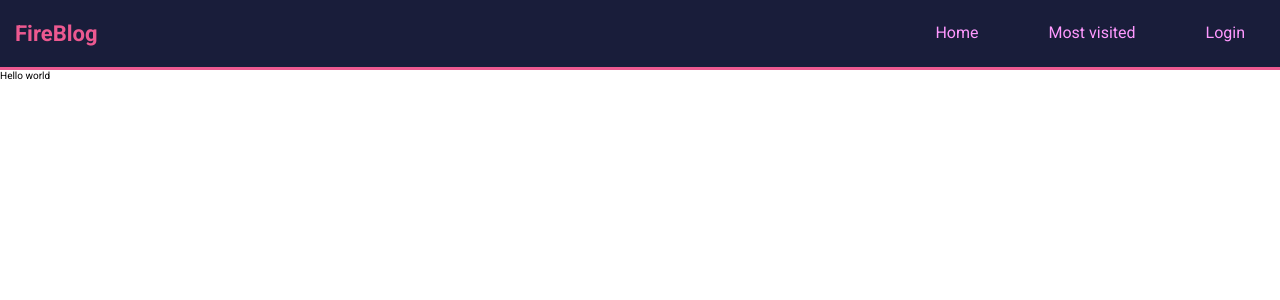
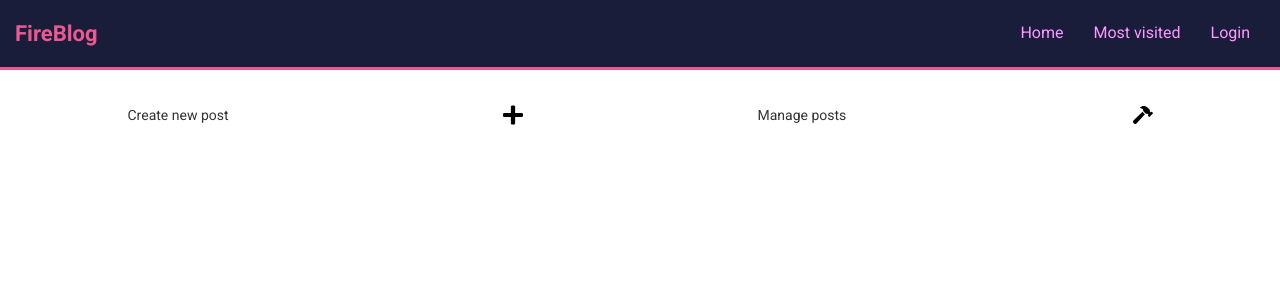
Before and after one commit to Romario-Negreiros/FireBlog, a React (Create React App) app: page / in a window 1280 px wide. Shown: the top 300 px of the page. Built offline with nearby package versions, Linux system fonts and the light colour scheme.

Commit message:
finished create account flow + created user profile view on navbar + create post and manage post components added to home + refactored navbar handle menu open

```diff
--- a/src/components/Home/Home.tsx
+++ b/src/components/Home/Home.tsx
@@ -1,12 +1,29 @@
-import { FC } from 'react';
-import { Container } from './styles';
+// Modules or libs content
+import { FC, useContext } from 'react';
+// Images
+import PlusIcon from '../../assets/plus-solid.svg';
+import ManageIcon from '../../assets/hammer-solid.svg';
+// Components
+import { Container, UserOption } from './styles';
+// Context
+import userContext from '../../context/UserContext';
 
 const Home: FC = () => {
+    const context = useContext(userContext);
+    console.log(context);
+
     return (
         <Container>
-            Hello world
+            <UserOption>
+                <p>Create new post</p>
+                <img src={PlusIcon} alt="plus icon"></img>
+            </UserOption>
+            <UserOption>
+                <p>Manage posts</p>
+                <img src={ManageIcon} alt="manage icon"></img>
+            </UserOption>
         </Container>
-    )
-}
+    );
+};
 
-export default Home
+export default Home;
--- a/src/components/Home/styles.ts
+++ b/src/components/Home/styles.ts
@@ -1,5 +1,43 @@
 import styled from 'styled-components';
 
-export const Container = styled.div`
+export const Container = styled.main`
+    padding: 2rem;
+    display: grid;
+    grid-template-columns: 1fr;
+    grid-template-rows: 50px 50px auto;
+    justify-items: center;
+    @media screen and (min-width: 700px) {
+        grid-template-columns: 1fr 1fr;
+        gap: 2rem;
+    }
+`;
 
+export const UserOption = styled.div`
+    background: #fff;
+    cursor: pointer;
+    border-radius: 5px;
+    padding: 2rem 1.5rem;
+    margin-bottom: 2rem;
+    display: flex;
+    justify-content: space-between;
+    align-items: center;
+    width: 100%;
+    border: 1px solid transparent;
+    @media screen and (min-width: 700px) {
+        margin: 0;
+    }
+    @media screen and (min-width: 1100px) {
+        width: 70%;
+    }
+    :hover {
+        border-color: ${({theme: { colors }}) => colors.weakerpink };
+    }
+    p {
+        color: #333;
+        font-size: 1.4rem;
+    }
+    img {
+        width: 20px;
+        object-fit: cover;
+    }
 `;
--- a/src/components/Loader/Loader.tsx
+++ b/src/components/Loader/Loader.tsx
@@ -1,4 +1,6 @@
+// Modules or libs content
 import { FC } from 'react';
+// Components
 import { LoaderSpin, LoadingMessage } from './styles';
 
 const Loader: FC = () => {
--- a/src/components/NavBar/NavBar.tsx
+++ b/src/components/NavBar/NavBar.tsx
@@ -1,29 +1,40 @@
-import React, { FC, useState } from 'react';
-import { Container, Navigation, NavList, Link, Burguer, Line } from './styles';
+// Modules or libs content
+import { FC, useState, useContext } from 'react';
+import handleMenuOpen from './modules/handleMenuOpen';
+// Images
+import UserIcon from '../../assets/user-solid.svg';
+// Components
+import {
+    Container,
+    Navigation,
+    NavList,
+    Link,
+    Burguer,
+    Line,
+    UserWrapper,
+} from './styles';
+// Context
+import userContext from '../../context/UserContext';
 
 const NavBar: FC = () => {
     const [isOpen, setIsOpen] = useState<boolean>(false);
-
-    const handleMenuOpen = (event: React.MouseEvent<HTMLDivElement>) => {
-        setIsOpen(!isOpen);
-        if (event.currentTarget.firstElementChild)
-            event.currentTarget.firstElementChild.classList.toggle(
-                'close-left'
-            );
-        if (event.currentTarget.firstElementChild?.nextElementSibling)
-            event.currentTarget.firstElementChild.nextElementSibling.classList.toggle(
-                'close-right'
-            );
-        if (event.currentTarget.lastElementChild) {
-            event.currentTarget.lastElementChild.classList.toggle('fade');
-        }
-    };
+    const context = useContext(userContext);
 
     return (
         <Container>
             <h2>FireBlog</h2>
+            {context?.userData && (
+                <UserWrapper>
+                    <p>{context?.userData?.name}</p>
+                    <div>
+                        <img src={UserIcon} alt="user icon"></img>
+                    </div>
+                </UserWrapper>
+            )}
             <Navigation>
-                <Burguer onClick={event => handleMenuOpen(event)}>
+                <Burguer
+                    onClick={event => handleMenuOpen(event, setIsOpen, isOpen)}
+                >
                     <Line></Line>
                     <Line></Line>
                     <Line></Line>
--- /dev/null
+++ b/src/components/NavBar/modules/handleMenuOpen.ts
@@ -0,0 +1,16 @@
+const handleMenuOpen = (event: React.MouseEvent<HTMLDivElement>, setIsOpen: (isOpen: boolean) => void, isOpen: boolean) => {
+    setIsOpen(!isOpen);
+    if (event.currentTarget.firstElementChild)
+        event.currentTarget.firstElementChild.classList.toggle(
+            'close-left'
+        );
+    if (event.currentTarget.firstElementChild?.nextElementSibling)
+        event.currentTarget.firstElementChild.nextElementSibling.classList.toggle(
+            'close-right'
+        );
+    if (event.currentTarget.lastElementChild) {
+        event.currentTarget.lastElementChild.classList.toggle('fade');
+    }
+};
+
+export default handleMenuOpen;
--- a/src/components/NavBar/styles.ts
+++ b/src/components/NavBar/styles.ts
@@ -8,11 +8,14 @@ export const Container = styled.header`
     display: flex;
     justify-content: space-between;
     align-items: center;
+    height: 70px;
+    padding: 0 0.5rem;
+    background: ${({ theme: { backgrounds } }) => backgrounds.secondaryblue};
+    border-bottom: 3px solid ${({ theme: { colors } }) => colors.pink};
+    color: ${({ theme: { colors } }) => colors.pink};
+    @media screen and (min-width: 300px) {
         padding: 0 1.5rem;
-    height: 70px;
-    background: ${({theme: { backgrounds }}) => backgrounds.secondaryblue };
-    border-bottom: 3px solid ${({theme: { colors }}) => colors.pink };
-    color: ${({theme: { colors }}) => colors.pink };
+    }
     h2 {
         font-size: 2.2rem;
     }
@@ -21,11 +24,7 @@ export const Container = styled.header`
 export const Navigation = styled.nav`
     height: 100%;
     li {
-        margin-left: 30px;
         height: 100%;
-        @media screen and (max-width: 600px) {
-            margin-left: 0;
-        }
     }
 `;
 
@@ -35,8 +34,12 @@ export const NavList = styled.ul<StyledProps>`
     justify-content: space-between;
     align-items: center;
     @media screen and (max-width: 600px) {
-        ${props => props.isOpen ? 'visibility: visible' : 'visibility: hidden' };
-        ${props => props.isOpen ? 'transform: translateY(0)' : 'transform: translateY(-600px)' };
+        ${props =>
+            props.isOpen ? 'visibility: visible' : 'visibility: hidden'};
+        ${props =>
+            props.isOpen
+                ? 'transform: translateY(0)'
+                : 'transform: translateY(-600px)'};
         position: absolute;
         padding-top: 70px;
         top: 0;
@@ -46,7 +49,7 @@ export const NavList = styled.ul<StyledProps>`
         width: 100vw;
         background: #191d3a;
         z-index: 10;
-        transition: visibility .5s ease-in-out, transform .5s ease-in-out;
+        transition: visibility 0.5s ease-in-out, transform 0.5s ease-in-out;
         @media screen and (max-height: 200px) {
             height: fit-content;
         }
@@ -54,20 +57,23 @@ export const NavList = styled.ul<StyledProps>`
 `;
 
 export const Burguer = styled.div`
-    display: none;
-    @media screen and (max-width: 600px) {
     cursor: pointer;
     display: block;
     position: absolute;
     top: 22px;
+    right: 5px;
+    z-index: 11;
+    @media screen and (min-width: 300px) {
         right: 25px;
-        z-index: 11;
+    }
+    @media screen and (min-width: 600px) {
+        display: none;
     }
 `;
 
 export const Line = styled.span`
     @media screen and (max-width: 600px) {
-            background: ${({theme: { colors }}) => colors.pink };
+        background: ${({ theme: { colors } }) => colors.pink};
         width: 15px;
         height: 2px;
         display: block;
@@ -87,16 +93,16 @@ export const Line = styled.span`
 `;
 
 export const Link = styled(ReactRouterLink)`
-    color: ${({theme: { colors }}) => colors.weakerpink };
-    padding: 0 2rem;
+    color: ${({ theme: { colors } }) => colors.weakerpink};
+    padding: 0 1.5rem;
     font-size: 1.6rem;
     height: 100%;
     display: block;
     line-height: 65px;
-    transition: background .3s ease, color .3s ease;
+    transition: background 0.3s ease, color 0.3s ease;
     :hover {
         background: rgba(25%, 29%, 58%, 0.5);
-        color: ${({theme: { colors }}) => colors.pink };
+        color: ${({ theme: { colors } }) => colors.pink};
     }
     @media screen and (max-width: 600px) {
         line-height: 0;
@@ -106,3 +112,29 @@ export const Link = styled(ReactRouterLink)`
         text-align: center;
     }
 `;
+
+export const UserWrapper = styled.div`
+    display: flex;
+    align-items: center;
+    margin: 0 4rem 0 1rem;
+    @media screen and (min-width: 400px) {
+    }
+    p {
+        color: ${({ theme: { colors } }) => colors.pink};
+        font-size: 1.6rem;
+    }
+    div {
+        border-radius: 50%;
+        background: #f5f5f5;
+        display: flex;
+        justify-content: center;
+        align-items: center;
+        width: 3rem;
+        height: 3rem;
+        margin-left: 1rem;
+    }
+    img {
+        width: 1.5rem;
+        object-fit: cover;
+    }
+`;
--- a/src/components/Portal/Modals/modules/createAccount.ts
+++ b/src/components/Portal/Modals/modules/createAccount.ts
@@ -1,20 +1,33 @@
-import { Inputs } from "../types";
+import { Inputs } from '../types';
 
 import { toast } from 'react-toastify';
-import { firebaseAuth } from "../../../../lib/firebase";
+import { firebaseAuth, firebaseDatabase } from '../../../../lib/firebase';
 
 const createAccount = async (
     data: Inputs,
     setError: (error: string) => void,
-    setIsModalVisible: (isModalVisible: boolean) => void,
+    setIsModalVisible: (isModalVisible: boolean) => void
 ) => {
     try {
-        await firebaseAuth.createUserWithEmailAndPassword(data.email, data.password);
-        toast.success('User created!');
-        setIsModalVisible(false);
-    } catch(err) {
+        const response = await firebaseAuth.createUserWithEmailAndPassword(
+            data.email,
+            data.password
+        );
+        if (response.user?.uid) {
+            try {
+                firebaseDatabase.child('users').child(response.user.uid).push({
+                    name: data.name,
+                    email: data.email,
+                });
+                toast.success('User created!');
+                setIsModalVisible(false);
+            } catch (err) {
+                setError(err.message);
+            }
+        }
+    } catch (err) {
         setError(err.message);
     }
-}
+};
 
 export default createAccount;
--- a/src/components/Portal/Portal.tsx
+++ b/src/components/Portal/Portal.tsx
@@ -1,3 +1,4 @@
+// Modules or libs content
 import { FC } from 'react';
 import { createPortal } from 'react-dom';
 
```
Also changed, not shown: src/components/Portal/Modals/CreateAccount.tsx (+5 -4 lines). Lines whose indentation alone changed are shown as unchanged.
